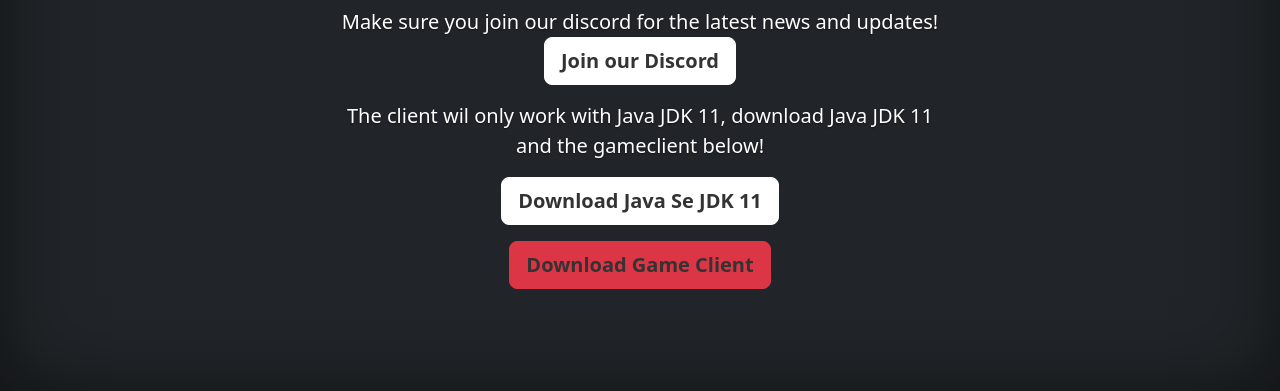
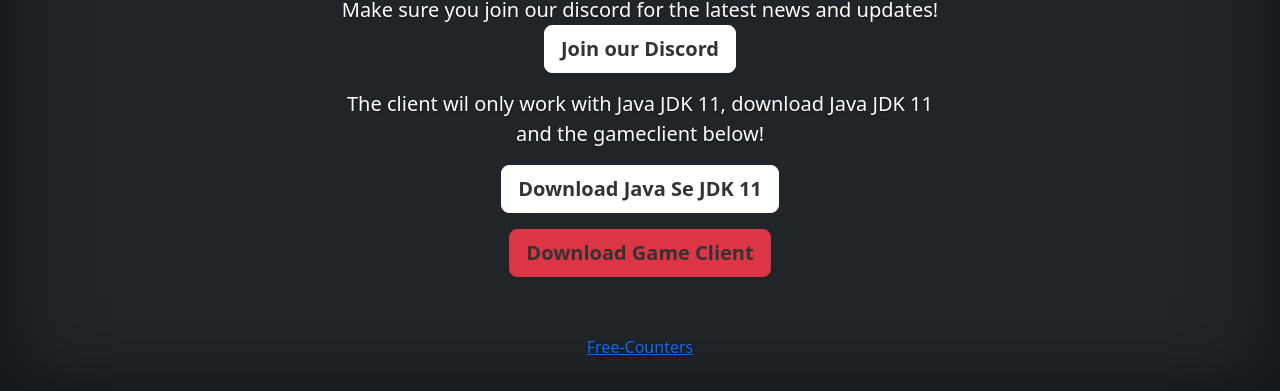
Before and after one commit to Harmony-667/harmony-667.github.io, a plain HTML site: page index.html in a window 1280 px wide. Shown: the part 409-800 px from the top of the page. Drawn offline with nearby package versions, Linux system fonts and the light colour scheme.

Commit message:
Add counter

```diff
--- a/index.html
+++ b/index.html
@@ -68,7 +68,8 @@
   </main>
 
   <footer class="mt-auto text-white-50">
-    <p></p>
+    <p> <a href='https://www.free-counters.org/'>Free-Counters</a> <script type='text/javascript' src='https://www.freevisitorcounters.com/auth.php?id=3c666bedb3c465d046a0d5efb01be6c86861c816'></script>
+<script type="text/javascript" src="https://www.freevisitorcounters.com/en/home/counter/1044316/t/3"></script></p>
   </footer>
 </div>
 
```
